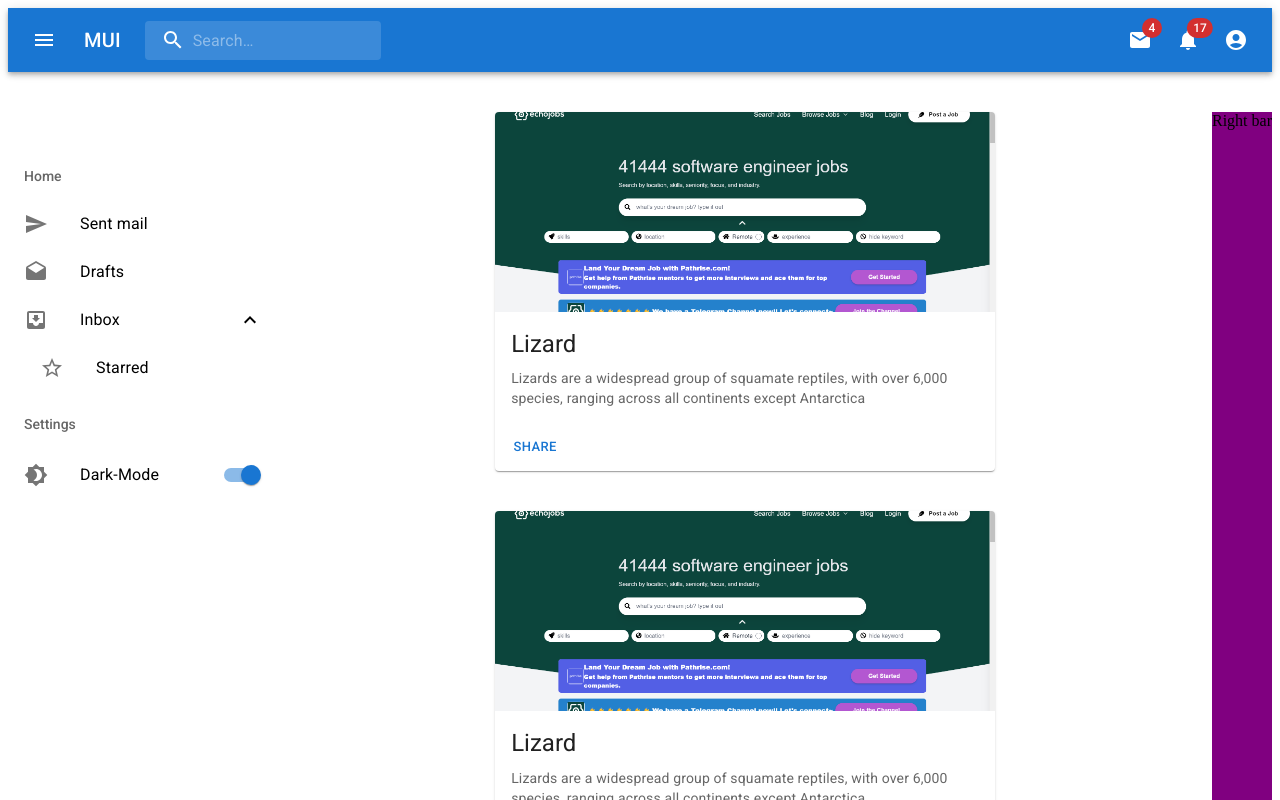
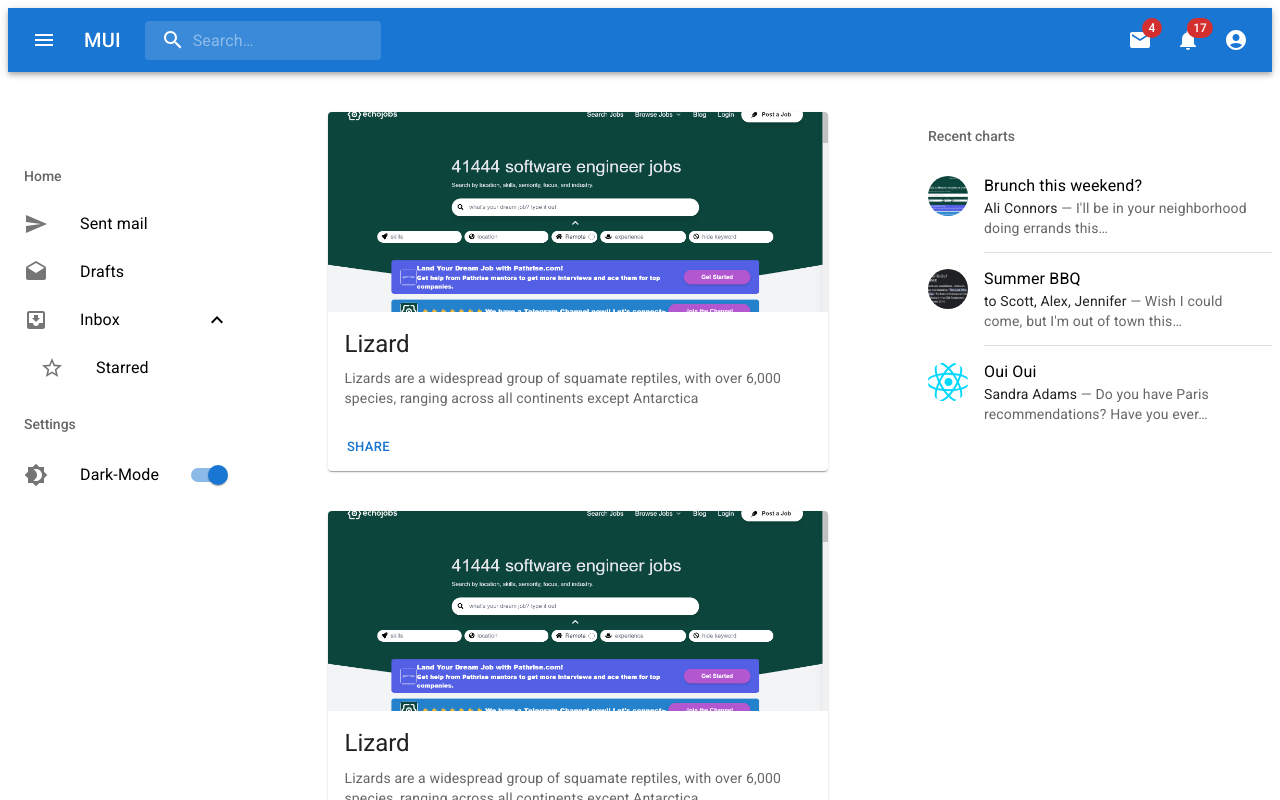
Before and after one commit to jusish/muiweb, a React (Vite) app: page / in a window 1280 px wide. Shown: the top 800 px of the page. Built offline with nearby package versions, Linux system fonts and the light colour scheme.

Commit message:
the right bar is changed

```diff
--- a/src/components/rightBar.jsx
+++ b/src/components/rightBar.jsx
@@ -1,6 +1,84 @@
-import { Box } from "@mui/material";
-const RightBar = () => {
-  return <Box bgcolor={"purple"}>Right bar</Box>;
-};
+import * as React from "react";
+import List from "@mui/material/List";
+import ListItem from "@mui/material/ListItem";
+import Divider from "@mui/material/Divider";
+import ListItemText from "@mui/material/ListItemText";
+import ListItemAvatar from "@mui/material/ListItemAvatar";
+import Avatar from "@mui/material/Avatar";
+import Typography from "@mui/material/Typography";
+import ListSubheader from "@mui/material/ListSubheader";
 
-export default RightBar;
+export default function AlignItemsList() {
+  return (
+    <List
+      sx={{ width: "100%", maxWidth: 360, bgcolor: "background.paper" }}
+      subheader={<ListSubheader>Recent charts</ListSubheader>}
+    >
+      <ListItem alignItems="flex-start">
+        <ListItemAvatar>
+          <Avatar alt="Remy Sharp" src="/public/3.png" />
+        </ListItemAvatar>
+        <ListItemText
+          primary="Brunch this weekend?"
+          secondary={
+            <React.Fragment>
+              <Typography
+                sx={{ display: "inline" }}
+                component="span"
+                variant="body2"
+                color="text.primary"
+              >
+                Ali Connors
+              </Typography>
+              {" — I'll be in your neighborhood doing errands this…"}
+            </React.Fragment>
+          }
+        />
+      </ListItem>
+      <Divider variant="inset" component="li" />
+      <ListItem alignItems="flex-start">
+        <ListItemAvatar>
+          <Avatar alt="Travis Howard" src="/public/2.png" />
+        </ListItemAvatar>
+        <ListItemText
+          primary="Summer BBQ"
+          secondary={
+            <React.Fragment>
+              <Typography
+                sx={{ display: "inline" }}
+                component="span"
+                variant="body2"
+                color="text.primary"
+              >
+                to Scott, Alex, Jennifer
+              </Typography>
+              {" — Wish I could come, but I'm out of town this…"}
+            </React.Fragment>
+          }
+        />
+      </ListItem>
+      <Divider variant="inset" component="li" />
+      <ListItem alignItems="flex-start">
+        <ListItemAvatar>
+          <Avatar alt="Cindy Baker" src="/public/react.svg" />
+        </ListItemAvatar>
+        <ListItemText
+          primary="Oui Oui"
+          secondary={
+            <React.Fragment>
+              <Typography
+                sx={{ display: "inline" }}
+                component="span"
+                variant="body2"
+                color="text.primary"
+              >
+                Sandra Adams
+              </Typography>
+              {" — Do you have Paris recommendations? Have you ever…"}
+            </React.Fragment>
+          }
+        />
+      </ListItem>
+    </List>
+  );
+}
```
